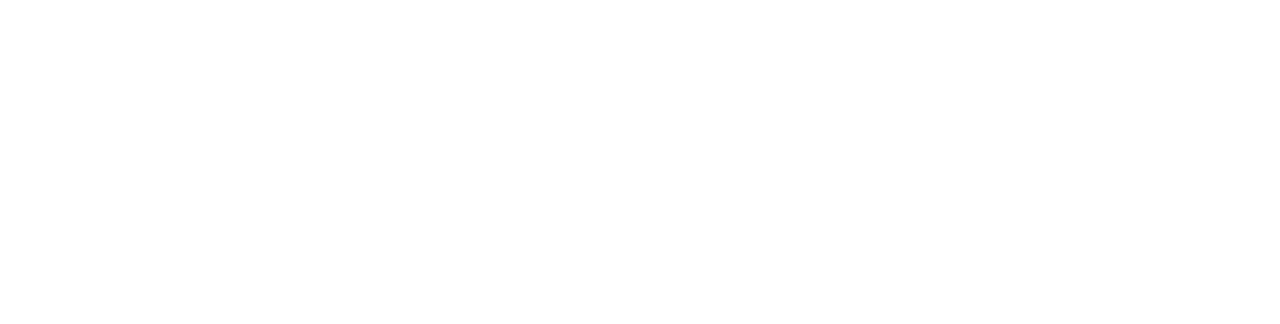
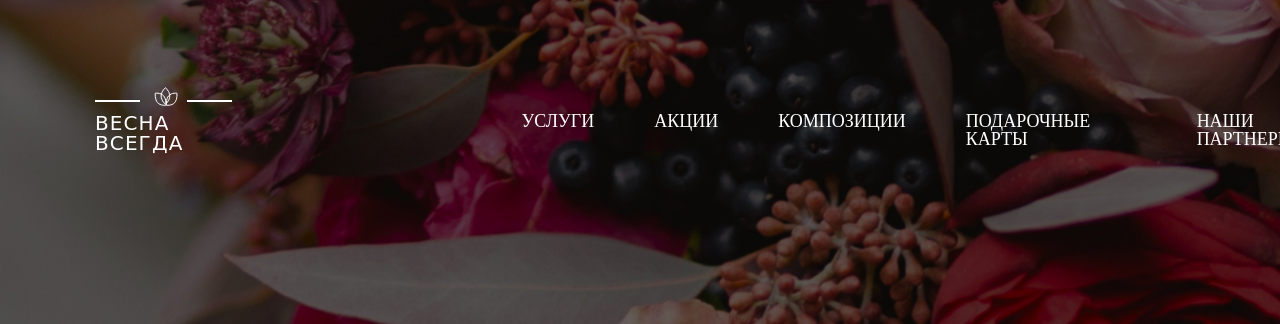
Before and after one commit to Arman-001/Florist, a plain HTML site: page index.html in a window 1280 px wide. Shown: the top 324 px of the page. Drawn offline with Linux system fonts and the light colour scheme; a web font is replaced by a local one.

Commit message:
Update style.css

```diff
--- a/css/style.css
+++ b/css/style.css
@@ -18,7 +18,7 @@
     width: 1920px;
     overflow: hidden;
     height: 1039px;
-    background: url(..images/flowers.jpg) center/cover no-repeat;
+    background: url(../images/flowers.jpg) center/cover no-repeat;
 }
 .flowers{
     position: relative;
```
